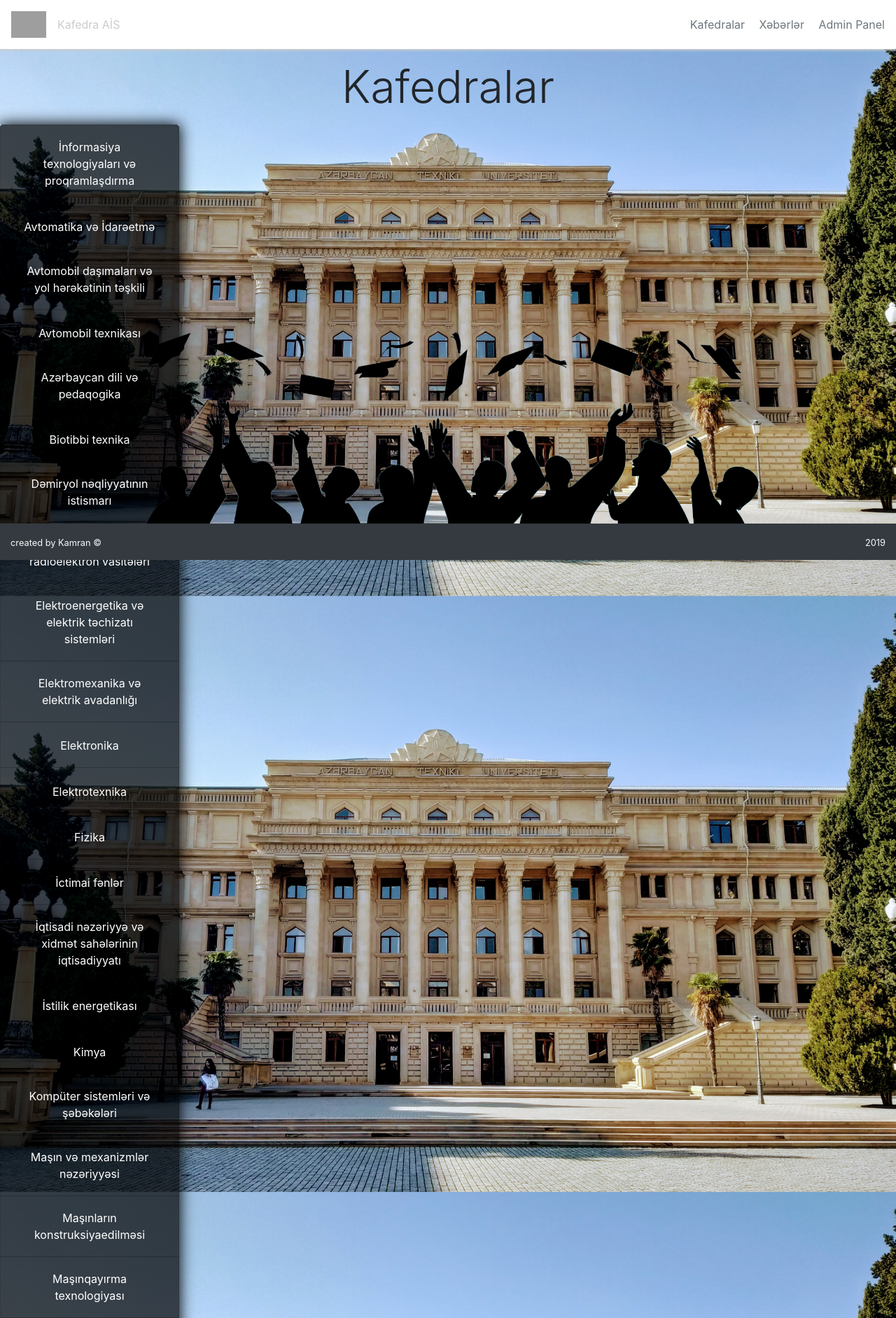
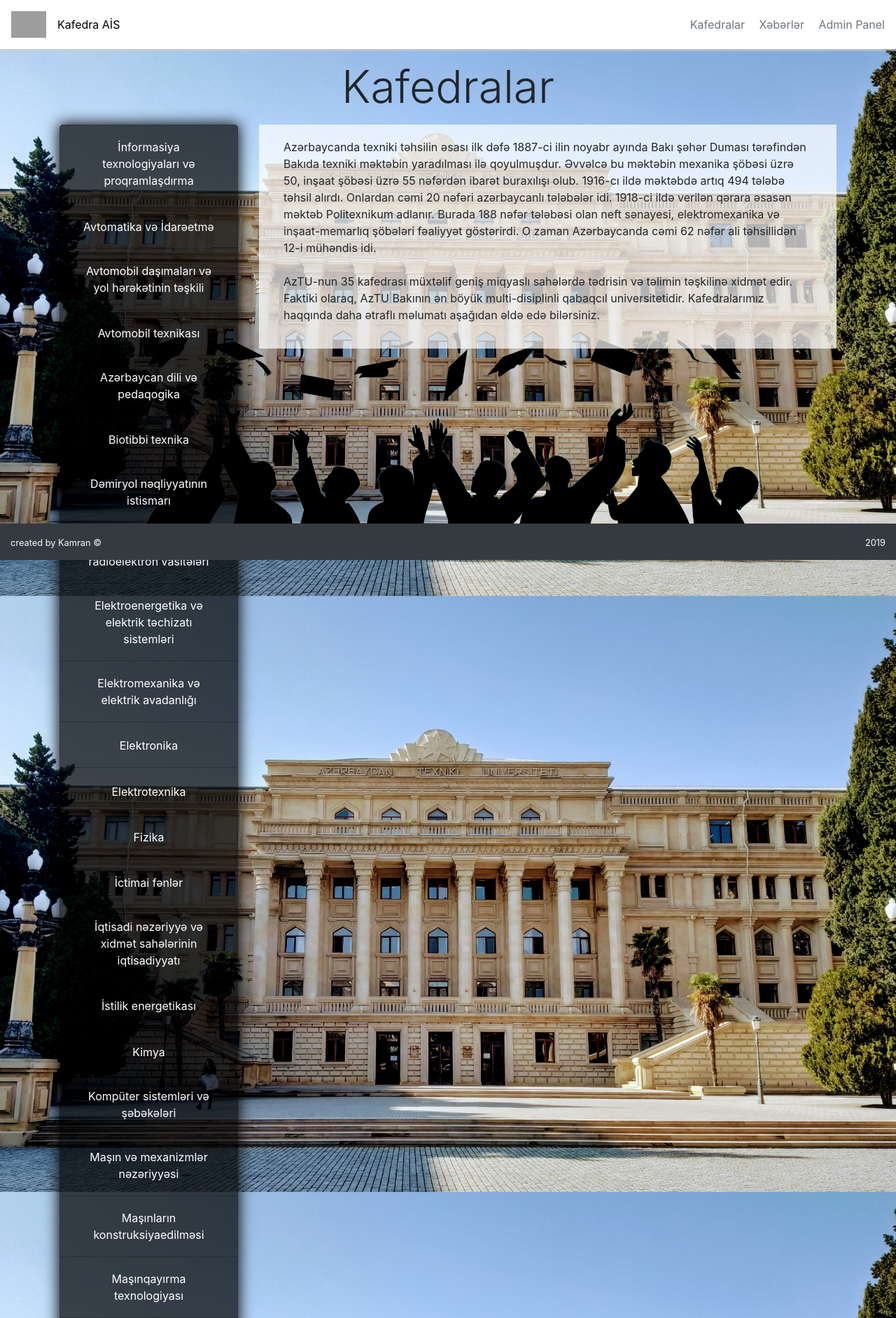
Before and after one commit to progbash/chairManagementSystem, a Django app: page /chairs in a window 1280 px wide. Shown: the top 1883 px of the page at 70% size. Run offline with Django 3.2, Linux system fonts and the light colour scheme; data comes from the database, SQL or seed files in the repository; some libraries are stand-ins or nearby versions; grey boxes are pictures that could not be loaded.

Commit message:
Added informations about chairs and changed table designs

```diff
--- a/static/css/style.css
+++ b/static/css/style.css
@@ -32,7 +32,7 @@ nav {
 }
 
 .animated-text span {
-    color: #ccc;
+    color: black;
 }
 
 @keyframes moving-text {
@@ -85,9 +85,19 @@ nav h1 {
     font-weight: 300;
 }
 
-.accordion {
+.accordion{
     width: 20%;
     margin-bottom: 30px;
+    box-shadow: 0px 0px 20px 1px #000 !important;
+}
+.custom-accordion{
+    width: 100% !important;
+}
+.custom-accordion-bg{
+    width: 80%;
+    text-align: center;
+    margin: 40px auto;
+    border-radius: 15px;
     box-shadow: 0px 0px 20px 1px #000;
 }
 .accordion button{
@@ -107,6 +117,13 @@ nav h1 {
 .accordion>.card{
     overflow: visible;
 }
+.chair-information{
+    background-color: rgb(255, 255, 255, .7);
+    height: auto;
+    padding: 20px 20px;
+    position: sticky;
+    top: 120px;
+}
 .dropright:hover .dropdown-menu {
     display: block !important;
 }
@@ -114,7 +131,7 @@ nav h1 {
     font-size: 14px;
     text-align: center;
 }
-.custom-table {
+.custom-table{
     width: 80%;
     text-align: center;
     margin: 40px auto;
--- a/templates/chairs.html
+++ b/templates/chairs.html
@@ -22,7 +22,10 @@
     </tbody>
 </table> -->
 
-<div class="accordion" id="accordionExample">
+<div class="container">
+    <div class="row">
+        <div class="col-md-3">
+            <div class="accordion custom-accordion" id="accordionExample">
                 {% for chair in chairs_list %}
                 <div class="card">
                     <div class="card-header" id="headingOne">
@@ -46,4 +49,18 @@
                 </div>
                 {% endfor %}
             </div>
+        </div>
+        <div class="col-md-9">
+            <div class="chair-information">
+                <div class="container">
+                    <p class="">
+                        Azərbaycanda texniki təhsilin əsası ilk dəfə 1887-ci ilin noyabr ayında Bakı şəhər Duması tərəfindən Bakıda texniki məktəbin yaradılması ilə qoyulmuşdur. Əvvəlcə bu məktəbin mexanika şöbəsi üzrə 50, inşaat şöbəsi üzrə 55 nəfərdən ibarət buraxılışı olub. 1916-cı ildə məktəbdə artıq 494 tələbə təhsil alırdı. Onlardan cəmi 20 nəfəri azərbaycanlı tələbələr idi. 1918-ci ildə verilən qərara əsasən məktəb Politexnikum adlanır. Burada 188 nəfər tələbəsi olan neft sənayesi, elektromexanika və inşaat-memarlıq şöbələri fəaliyyət göstərirdi. O zaman Azərbaycanda cəmi 62 nəfər ali təhsillidən 12-i mühəndis idi.
+                        <br><br>
+                        AzTU-nun 35 kafedrası müxtəlif geniş miqyaslı sahələrdə tədrisin və təlimin təşkilinə xidmət edir. Faktiki olaraq, AzTU Bakının ən böyük multi-disiplinli qabaqcıl universitetidir. Kafedralarımız haqqında daha ətraflı məlumatı aşağıdan əldə edə bilərsiniz.
+                    </p>
+                </div>
+            </div>
+        </div>
+    </div>
+</div>
 {% endblock %}
--- a/templates/groups.html
+++ b/templates/groups.html
@@ -1,6 +1,6 @@
 {% extends 'base.html' %}
 {% block content %}
-<h1 style="text-align: center; margin-top: 50px; font-weight: lighter;">Qruplar</h1>
+<h1 class="display-1 text-center mt-3 mb-3">Qruplar</h1>
     <table class="custom-table table table-dark table-striped table-hover">
         <thead class="thead-dark">
             <tr>
--- a/templates/specialties.html
+++ b/templates/specialties.html
@@ -46,7 +46,8 @@
         {% endfor %}
     </tbody>
 </table> -->
-<div class="accordion" id="accordionExample">
+<div class="accordion custom-accordion-bg" id="accordionExample">
+
     <div class="card">
         <div class="card-header" id="headingOne">
             <h2 class="mb-0">
@@ -121,5 +122,6 @@
         </div>
         {% endfor %}
     </div>
+
 </div>
 {% endblock %}
--- a/templates/students.html
+++ b/templates/students.html
@@ -1,6 +1,6 @@
 {% extends 'base.html' %}
 {% block content %}
-<h1 style="text-align: center; margin-top: 50px; font-weight: lighter;">Tələbələr</h1>
+<h1 class="display-1 text-center mt-3 mb-3">Tələbələr</h1>
     <table class="custom-table table table-dark table-striped table-hover">
         <thead class="thead-dark">
             <tr>
```
Lines whose indentation alone changed are shown as unchanged.
